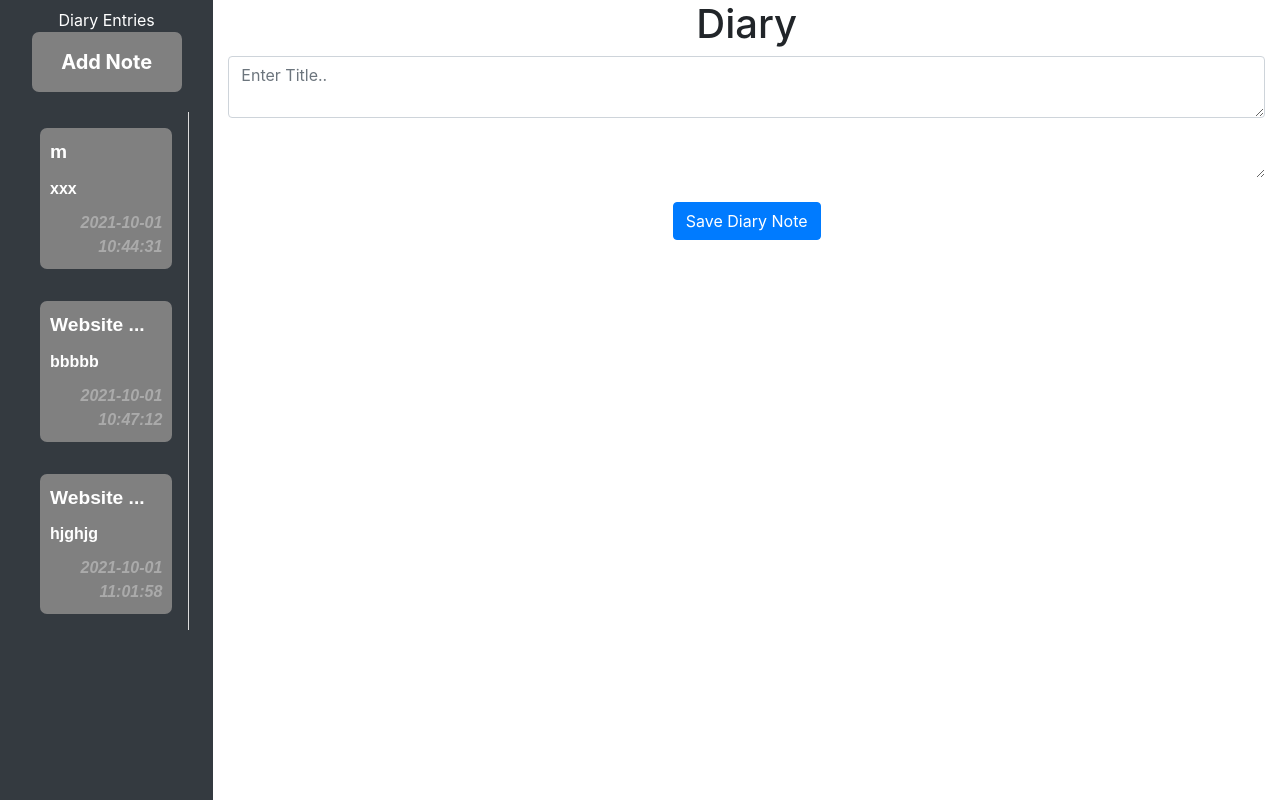
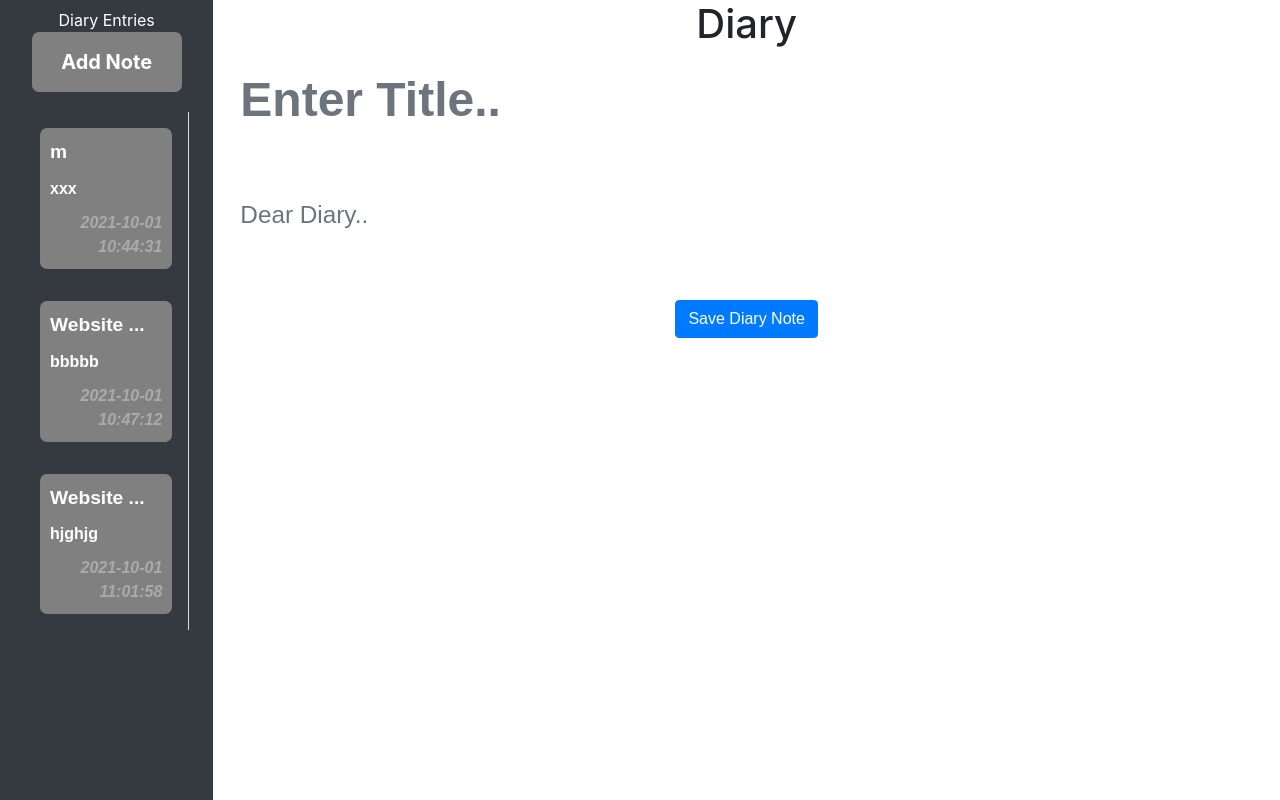
Before and after one commit to Tu-Code/Note_App, a Flask app: page / in a window 1280 px wide, after a click on "Add Note". Shown: the part 56-856 px from the top of the page. Run offline with Flask 2, Linux system fonts and the light colour scheme; a user stored in the database is signed in; data comes from the database, SQL or seed files in the repository; both versions use the stored data as it was after the commit; some libraries are stand-ins or nearby versions.

Commit message:
Only shows entry user clicked

```diff
--- a/website/static/css/main.css
+++ b/website/static/css/main.css
@@ -1,9 +1,19 @@
+
 .notes {
+    outline: none;
     display: flex;
+    flex-direction: column;
     height: 100%;
 }
 #note{
-    border: none;
+    border:none;
+    flex-grow: 1;
+    flex-wrap: wrap;
+    font-size: 1.52em;
+    line-height: 1.5em;
+    margin-top: 2em;
+    resize: none;
+    outline: none;
 }
 
 .notes * {
@@ -70,26 +80,18 @@
     flex-direction: column;
     padding: 2em 3em;
     flex-grow: 1;
-} */
+}
 
-.notes__title,
-.notes__body {
+#title,
+#note:focus{
     border: none;
     outline: none;
 
 }
 
-.notes__title {
+#title{
     width: 100%;
     border: none;
     font-size: 3em;
     font-weight: bold;
 }
-
-.notes__body {
-    flex-grow: 1;
-    font-size: 1em;
-    line-height: 1.5;
-    margin-top: 2em;
-    resize: none;
-}
--- a/website/static/index.js
+++ b/website/static/index.js
@@ -9,12 +9,12 @@ function deleteNote(noteId){
         window.location.href = '/';
     })
 }
-let i = 0;
+// let i = 0;
 let onAddNote = () =>{
     document.getElementById('onAddNote').style.display = 'block';
     document.getElementById('notes').style.display = 'none';
 }
-let arrayOfNotes = []
+// let arrayOfNotes = []
 
 // 'clickedNote({{ note.title, note.data }})
 // document.getElementById("app").addEventListener("click", function() {
--- a/website/templates/base.html
+++ b/website/templates/base.html
@@ -55,6 +55,7 @@
              {% endfor %}
          {% endif %}
          {% endwith %}
+         {% if user.is_authenticated %}
         <div>
             <div class="container-fluid">
                 <div class="row flex-nowrap">
@@ -75,7 +76,7 @@
                                     </a>
                                 </li> -->
 
-                                <div class="notes" id="app" onClick="$(`.{{user.id}}`).show()">
+                                <div class="notes" id="app" onclick="$(`.{{note.id}}`).show()">
                                     <div class="notes__sidebar">
                                         <div class="notes__list">
                                             <div class="notes__list-item notes__list-item--selected">
@@ -111,6 +112,7 @@
 
                         </div>
                     </div>
+                    {% endif %}
 
                     <div class='container'>
                         {% block content %}{% endblock %}
--- a/website/templates/home.html
+++ b/website/templates/home.html
@@ -7,7 +7,8 @@
 <ul class='list-group list-group-flush' id='notes' >
 
     {% for note in user.notes %}
-    <div class='{{ user.id }}' style = ' display: none;'>
+    <div class='{{ note.id }}' style = ' display: none;'>
+
         <li class='list-group-item'>{{ note.title }}
             <button type='button' class='close' onclick='deleteNote({{ note.id }})'>
                 <span aria-hidden='true'>&times;</span>
@@ -15,6 +16,7 @@
         </li>
         <li class='list-group-item'>{{ note.data }}</li>
         <br />
+
     </div>
     {% endfor %}
 
@@ -22,13 +24,13 @@
 <div id='onAddNote' style='display: none;'>
 
 
-    <form method='POST'>
-        <textarea name='title' id='title' class='form-control' placeholder='Enter Title..'></textarea>
-        <textarea name='note' id='note' class='form-control' placheholder='Dear diary...'></textarea>
+    <form method='POST' class='notes'>
+        <input name='title' id='title' class='form-control' placeholder='Enter Title..'>
+        <textarea name='note' id='note' style='outline:none;' class='form-control'placeholder='Dear Diary..'></textarea>
         </br>
 
         <div align='center'>
-            <button type='submit' class='btn btn-primary' onClick='saveNote(title.value, note.value)'>Save Diary Note</button>
+            <button type='submit' class='btn btn-primary'>Save Diary Note</button>
         </div>
     </form>
 
--- a/website/views.py
+++ b/website/views.py
@@ -18,13 +18,13 @@ def home():
         Title = request.form.get('title')
         if len(note) < 1:
             flash('Note is too short', category='error')
-
         else:
             new_note = Note(title=Title, data=note, user_id = current_user.id)
             db.session.add(new_note)
             db.session.commit()
             flash('Note added!', category='success')
             # return render_template('views.html', data=)
+
     return render_template('home.html', user=current_user)
 
 
```
Also changed, not shown: website/database.db.
